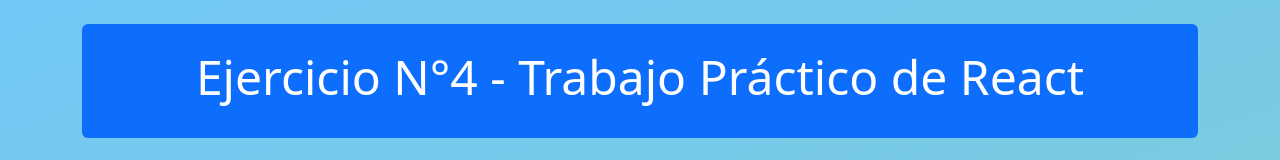
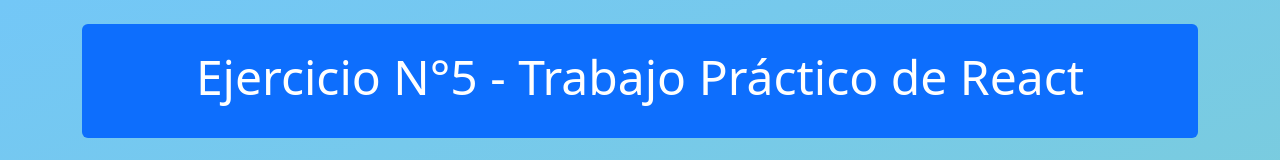
Before and after one commit to brunomry/frontendListaTareas, a React (Vite) app: page / in a window 1280 px wide. Shown: the top 160 px of the page. Built offline with nearby package versions, Linux system fonts and the light colour scheme.

Commit message:
Corregi numero de ejercicio en componente TituloPrincipal

```diff
--- a/src/components/TituloPrincipal.jsx
+++ b/src/components/TituloPrincipal.jsx
@@ -4,7 +4,7 @@
   return (
     <section className="text-center text-white py-4 mb-5 bg-primary w-100 rounded-2">
       <h1 className="display-5">
-        Ejercicio N°4 - Trabajo Práctico de React
+        Ejercicio N°5 - Trabajo Práctico de React
       </h1>
     </section>
   );
```
